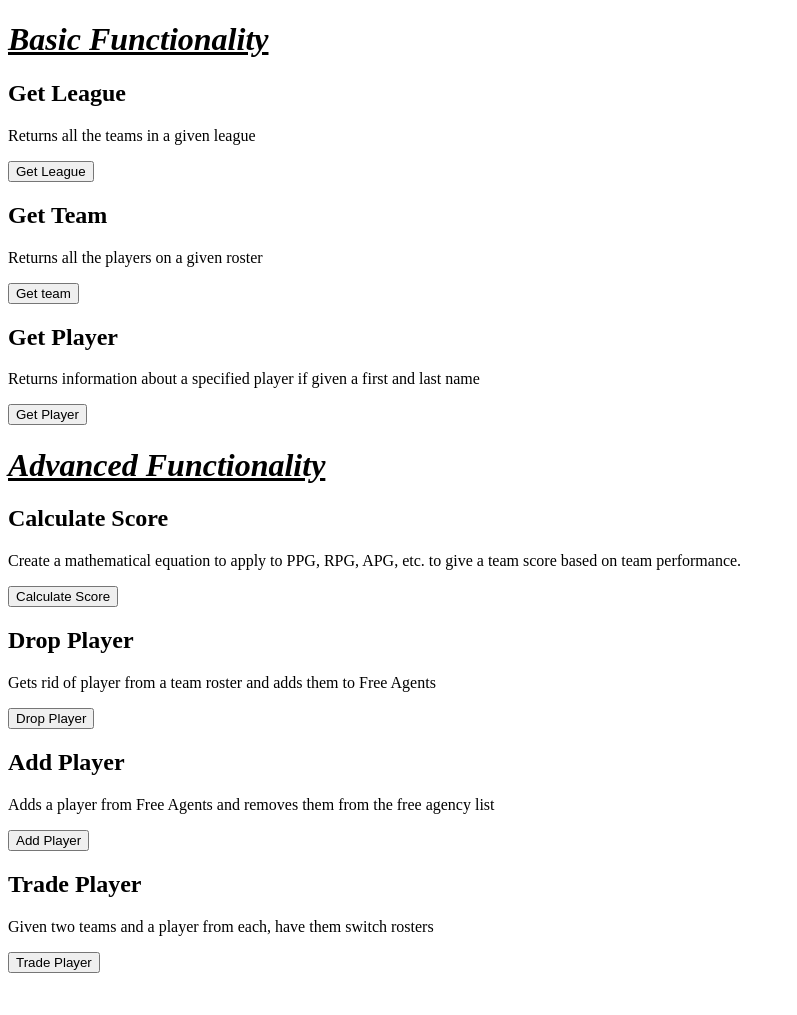
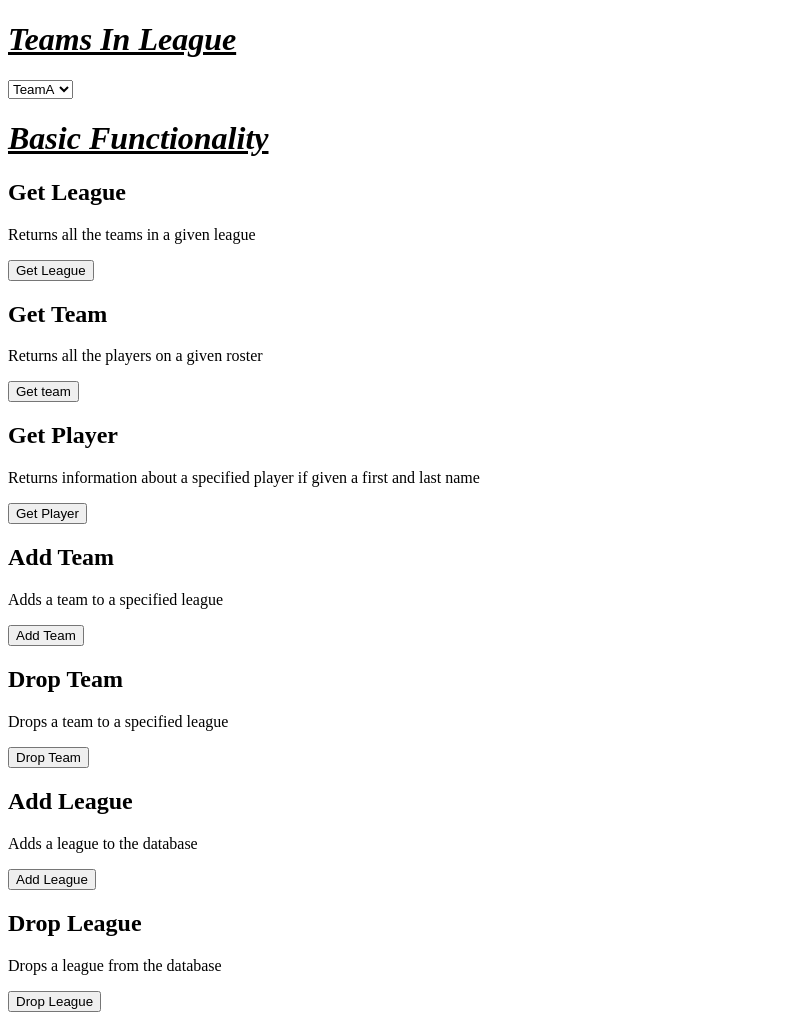
Before and after one commit to TheRyanVaughan/college-fantasy, a plain HTML site: page frontend/index.html in a window 1280 px wide. Shown: the top 1015 px of the page, without its empty margins (0-797 px from the left). Before the commit the page ends 981 px from the top, so only its background shows below. Drawn offline with Linux system fonts and the light colour scheme.

Commit message:
Update index.html
Add Team
Drop Team
Add League
Drop League

```diff
--- a/frontend/index.html
+++ b/frontend/index.html
@@ -8,6 +8,14 @@
     <title>Database Demo</title>
   </head>
   <body>
+    <h1>Teams In League</h1>
+    <select name="Teams" id="league1">
+      <option value="TeamA">TeamA</option>
+      <option value="TeamB">TeamB</option>
+      <option value="TeamC">TeamC</option>
+      <option value="TeamD">TeamC</option>
+    </select>
+    <br />
     <h1>Basic Functionality</h1>
     <h2>Get League</h2>
     <p>Returns all the teams in a given league</p>
@@ -23,7 +31,24 @@
       name
     </p>
     <button>Get Player</button>
+
+    <h2>Add Team</h2>
+    <p>Adds a team to a specified league</p>
+    <button>Add Team</button>
     <br />
+
+    <h2>Drop Team</h2>
+    <p>Drops a team to a specified league</p>
+    <button>Drop Team</button>
+
+    <h2>Add League</h2>
+    <p>Adds a league to the database</p>
+    <button>Add League</button>
+    <br />
+
+    <h2>Drop League</h2>
+    <p>Drops a league from the database</p>
+    <button>Drop League</button>
 
     <h1>Advanced Functionality</h1>
     <h2>Calculate Score</h2>
@@ -36,6 +61,7 @@
     <h2>Drop Player</h2>
     <p>Gets rid of player from a team roster and adds them to Free Agents</p>
     <button>Drop Player</button>
+
     <h2>Add Player</h2>
     <p>
       Adds a player from Free Agents and removes them from the free agency list
```
